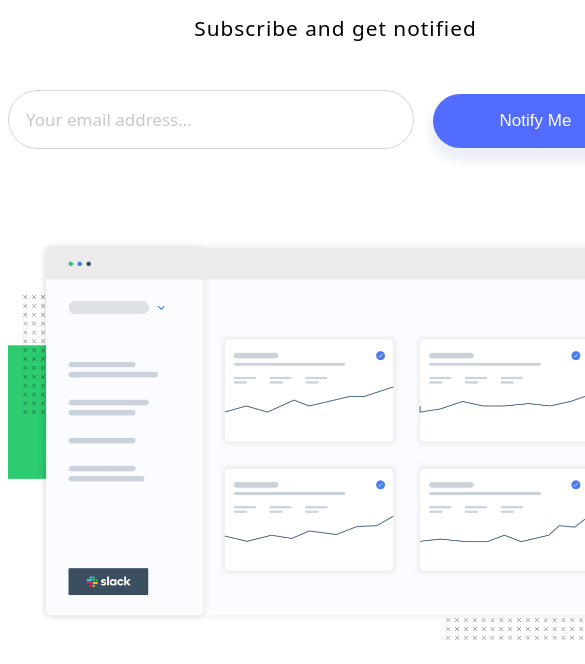
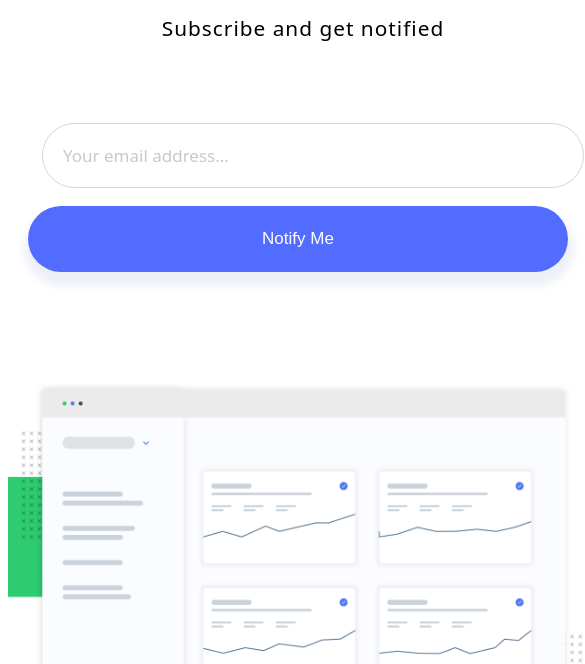
Before and after one commit to Ivon-Martinez/ping-coming-soon-page-master, a plain HTML site: page index.html in a window 390 px wide. Shown: the part 190-854 px from the top of the page, 585 px wide, since content can reach past the window. Drawn offline with Linux system fonts and the light colour scheme.

Commit message:
finished style

```diff
--- a/style.css
+++ b/style.css
@@ -41,10 +41,23 @@ h2{
 
 }
 .autenticacion{
-    margin-top: 30px;
+    display: flex;
+    flex-direction: row;
+    align-items: center;
+    justify-content:stretch;
+    align-self: center;
     height: 150px;
-    align-self: center;
-    width: 655px;
+    margin-bottom: 60px;
+
+    /*
+    display: flex;
+    flex-direction: row;
+    justify-content: space-around;
+    flex-wrap: wrap;
+
+
+
+    width: 655px;*/
 }
 input{
     border-radius: 30px;
@@ -61,19 +74,20 @@ input{
 
 input:focus{
     -webkit-text-fill-color: rgb(0, 0, 0);
-
+    font-size: 25px;
 }
 
 button{
     border-radius: 30px;
+    font-size: 17px;
     padding: 17px;
     width:205px;
-    margin-left: 15px;
     color: white    ;
     background-color: rgb(82, 108, 255);
     border: none;
-    font-size: 17px;
     box-shadow: 1px 9px 8px 5px rgb(237, 240, 247);
+    margin-left: 15px;
+
 }
 button:hover{
     opacity: 0.7;
@@ -141,10 +155,50 @@ img{
 
 }
 
-@media only screen and (max-width: 900px)
+@media only screen and (max-width: 1000px)
 {
-.container {
+  /*  .container{
+        background-color: blue;
+    }
+*/
+.autenticacion {
 
+   display: flex;
+   flex-wrap: wrap;
+   flex-direction: column;
+   align-items: stretch;
+   justify-content: flex-end;
+   padding-top: 62px;
+   margin-bottom: 110px;
+
+/* align-self: center;
+align-items: center;
+background-color: yellowgreen;
+
+height: 150px;*/
+
+}
+input{
+    width:500px;
+    justify-self: center;
+    align-self: center;
+    display: flex;
+    margin-bottom: 18px;
+    margin-left: 20px;
+    padding: 20px;
+    border-radius: 60px;
+
+    }
+button{
+    width:540px;
+    justify-self: center;
+    align-self: center;
+    display: flex;
+    justify-content: center;
+    margin-right: 30px;
+    margin-left: 20px;
+    padding: 23px;
+    border-radius: 60px;
 }
 
 }
```
